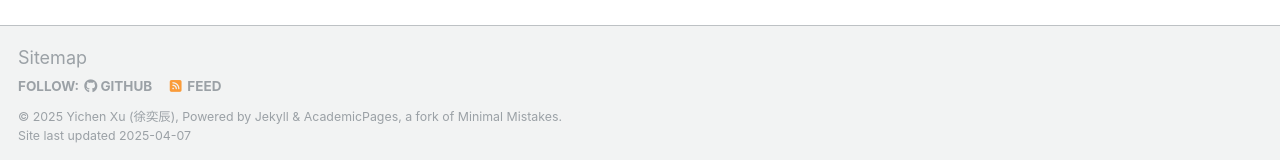
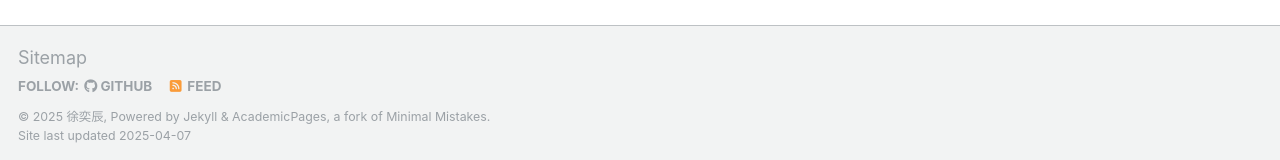
Before and after one commit to Kokaine/Kokaine.github.io, a Jekyll site: the page built from _pages/about.md, in a window 1280 px wide and 900 px high, scrolled down 2636 px. Shown: the part 737-897 px from the top of the window. Built offline with Jekyll 4.4.1, drawn with Linux system fonts in a browser that asks for light colours; some web fonts are replaced.

Commit message:
change jpg

```diff
--- a/_config.yml
+++ b/_config.yml
@@ -11,8 +11,8 @@ locale                   : "en-US"
 site_theme               : "default"
 title                    : "Yichen Xu's Homepage"
 title_separator          : "-"
-name                     : &name "Yichen Xu (徐奕辰)"
-description              : &description "personal description"
+name                     : &name "徐奕辰"
+description              : &description "Hello"
 url                      : https://academicpages.github.io # the base hostname & protocol for your site e.g. "https://[your GitHub username].github.io"
 baseurl                  : "" # the subpath of your site, e.g. "/blog"
 repository               : "academicpages/academicpages.github.io"
@@ -22,7 +22,7 @@ repository               : "academicpages/academicpages.github.io"
 #               Additional customization can be done by editing /_includes/author-profile.html
 author:
   # Biographic information
-  avatar           : "avatar.jpg"
+  avatar           : "/avatar.jpg"
   name             : "Yichen Xu"
   pronouns         : "he/his"
   bio              : "PKU Undergrad"
```
